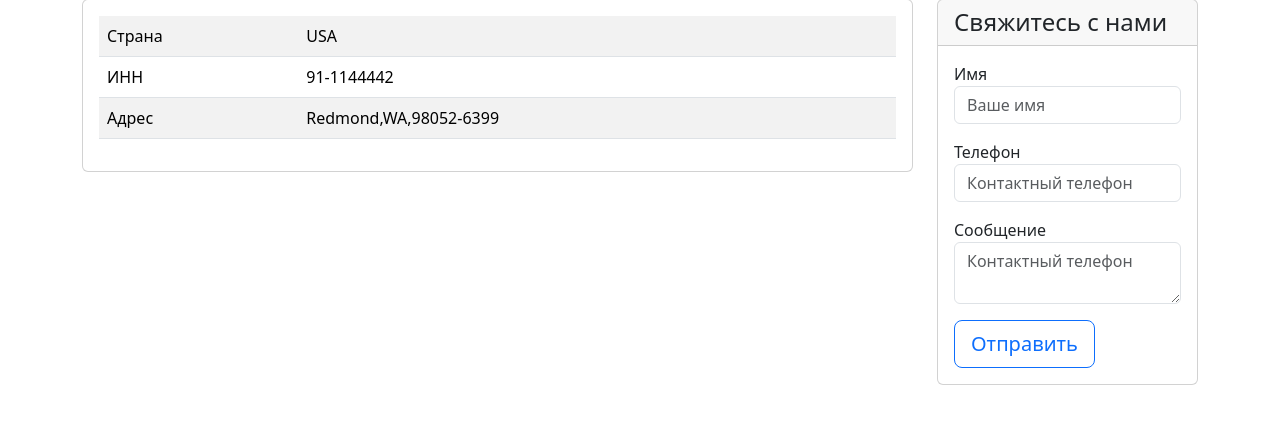
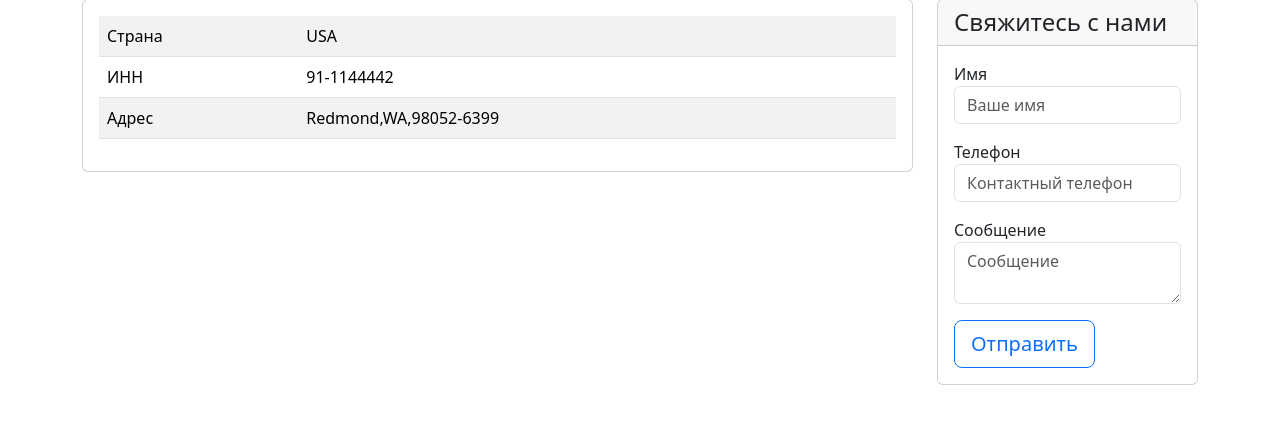
Before and after one commit to stasm-skypro/homework-22, a Django app: page /contacts/ in a window 1280 px wide. Shown: the part 239-683 px from the top of the page. Run offline with Django 5.2, Linux system fonts and the light colour scheme; some libraries are stand-ins or nearby versions.

Commit message:
last task completed

```diff
--- a/catalog/templates/contacts.html
+++ b/catalog/templates/contacts.html
@@ -5,7 +5,7 @@
     <meta name="viewport" content="width=device-width, initial-scale=1">
     <title>Skystore</title>
     <!-- Подключите статичеcкие файлы со стилями Bootstrap -->
-<!--    <link rel="stylesheet" href="https://cdnjs.cloudflare.com/ajax/libs/bootstrap/5.3.3/css/bootstrap.min.css">-->
+    <!--    <link rel="stylesheet" href="https://cdnjs.cloudflare.com/ajax/libs/bootstrap/5.3.3/css/bootstrap.min.css">-->
     <link rel="stylesheet" type="text/css" href="/static/css/bootstrap.min.css">
 </head>
 <body>
@@ -53,15 +53,18 @@
                         {% csrf_token %}
                         <div class="mb-3">
                             <label for="name">Имя</label>
-                            <input type="text" name="name" class="form-control" id="name" placeholder="Ваше имя" required>
+                            <input type="text" name="name" class="form-control" id="name" placeholder="Ваше имя"
+                                   required>
                         </div>
                         <div class="mb-3">
                             <label for="phone">Телефон</label>
-                            <input type="text" name="phone" class="form-control" id="phone" placeholder="Контактный телефон" required>
+                            <input type="text" name="phone" class="form-control" id="phone"
+                                   placeholder="Контактный телефон" required>
                         </div>
                         <div class="mb-3">
                             <label for="message">Сообщение</label>
-                            <textarea type="text" name="message" class="form-control" id="message" placeholder="Контактный телефон" required></textarea>
+                            <textarea type="text" name="message" class="form-control" id="message"
+                                      placeholder="Сообщение" required></textarea>
                         </div>
                         <button type="submit" class="btn btn-lg btn-block btn-outline-primary">Отправить</button>
                     </form>
--- a/catalog/views.py
+++ b/catalog/views.py
@@ -1,6 +1,7 @@
 """
 Контроллеры, определённые внутри приложения catalog.
 """
+from django.http import HttpResponse
 
 from django.shortcuts import render
 
@@ -10,4 +11,10 @@ def home_page(request):
 
 
 def contacts_page(request):
+    if request.method == "POST":
+        name = request.POST.get("name")
+        phone = request.POST.get("phone")
+        message = request.POST.get("message")
+        return HttpResponse("Спасибо %s! Ваш телефон - %s. Ваше сообщение  - %s." % (name, phone, message))
+
     return render(request, "contacts.html")
```
